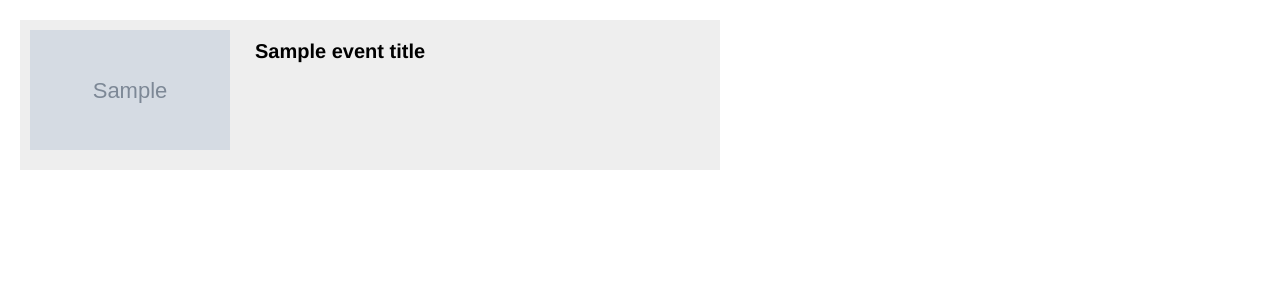
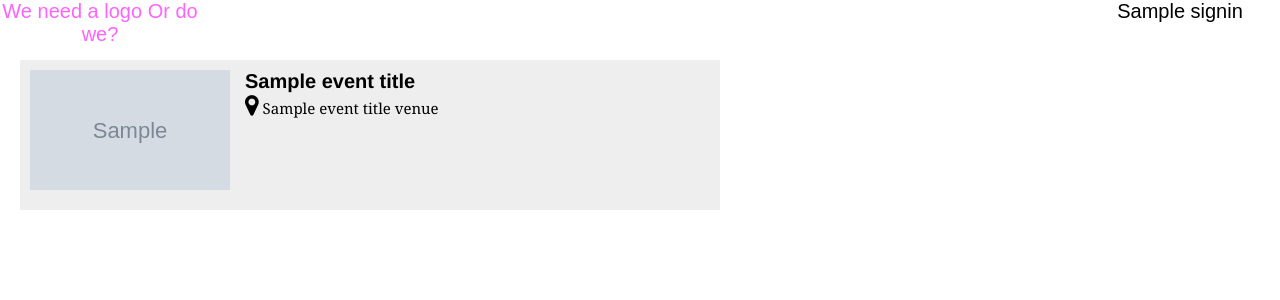
Before and after one commit to ruhsane/FinalProject, a Python web app: template Templates/results.html in a window 1280 px wide. Shown: the top 300 px of the page. Run offline with Jinja, Linux system fonts and the light colour scheme; the template is opened without the code that fills it: most values are stand-ins (such as "Sample title", 1, 10 or a date in 2020); grey boxes marked "Sample" are stand-in pictures; some libraries are stand-ins or nearby versions.

Commit message:
no message

```diff
--- a/Templates/results.html
+++ b/Templates/results.html
@@ -2,19 +2,28 @@
 	<head>
 		<link rel="stylesheet" href="resources/listpage.css">
 		<meta name="viewport" content="width=device-width, initial-scale=1">
+		<link href="https://fonts.googleapis.com/css?family=Lobster" rel="stylesheet">
+		<script src="https://ajax.googleapis.com/ajax/libs/jquery/3.2.1/jquery.min.js"></script>
 		<link rel="stylesheet" href="https://cdnjs.cloudflare.com/ajax/libs/font-awesome/4.7.0/css/font-awesome.min.css">
 	</head>
 	<body>
+		<section id="WholeTopPart">
+				<div class="top" id="logo">We need a logo Or do we?</div>
+				<div id="spacer"></div>
+				<div class="top" id="SignIn"> {{Signin}} </div>
+				<!-- <div class="top" id="SignIn">My Events </div> -->
+		</section>
+
 		<ul id="list">
 			{% if error %}
 				{{error}}
 			{% else %}
 				{% for title in eventTitles %}
-				<div>
+				<div id=contentdiv>
 					<ul>
 						<li>
 							<img src = {{eventTitlePhotoUrl[title]}}></a>
-							<h3><li><a href = "/event_specifics?id={{eventTitleId[title]}}&category={{eventCategory[title]}}">{{title}}</a></li></h3>
+							<h3><a href = "/event_specifics?id={{eventTitleId[title]}}&category={{eventCategory[title]}}">{{title}}</a></h3>
 							<p><i class="fa fa-map-marker" style="font-size:24px"></i>
 								{{eventTitleVenue[title]}}</p>
 						</li>
@@ -24,10 +33,6 @@
 			{% endif %}
 		</ul>
 
-
-
-
-
 		<!-- <img id="fadeimg" src="http://pa1.narvii.com/6461/57d12880e007e56dc1e43bd99393ed8a6f3166c0_hq.gif"> -->
 	</body>
 </html>
--- a/static_folder/listpage.css
+++ b/static_folder/listpage.css
@@ -1,43 +1,39 @@
-#list {
-    -webkit-animation: fadein 2s; /* Safari, Chrome and Opera > 12.1 */
-       -moz-animation: fadein 2s; /* Firefox < 16 */
-        -ms-animation: fadein 2s; /* Internet Explorer */
-         -o-animation: fadein 2s; /* Opera < 12.1 */
-            animation: fadein 2s;
+
+.top{
+  height: 40px;
+  width: 200px;
+  text-align: center;
+  align-items: center;
+  /*border: 1px solid grey;*/
 }
 
-@keyframes fadein {
-    from { opacity: 0; }
-    to   { opacity: 1; }
+#spacer {
+  flex-grow: 1;
 }
 
- /*Firefox < 16 */
-@-moz-keyframes fadein {
-    from { opacity: 0; }
-    to   { opacity: 1; }
+#WholeTopPart {
+  /*border: 1px solid grey;*/
+  display: flex; /*Always need for flex positioning*/
+  justify-content: center;
+  /*margin-top: 3px;*/
 }
 
- /*Safari, Chrome and Opera > 12.1 */
-@-webkit-keyframes fadein {
-    from { opacity: 0; }
-    to   { opacity: 1; }
+#logo {
+  font-family: Chalkduster, fantasy;
+  color: #FD64FD;
+  font-size: 20px;
 }
 
-/* Internet Explorer */
-@-ms-keyframes fadein {
-    from { opacity: 0; }
-    to   { opacity: 1; }
+#SignIn {
+  /*font-family: Comic Sans MS, Comic Sans, cursive;*/
+  font-family: Chalkduster, fantasy;
+  font-size: 20px;
 }
 
-/* Opera < 12.1 */
-@-o-keyframes fadein {
-    from { opacity: 0; }
-    to   { opacity: 1; }
-}
 
 a:-webkit-any-link {
     color: black;
-    cursor: auto;
+    cursor: pointer;
     text-decoration: none;
 }
 
@@ -48,11 +44,12 @@
 
 * {margin: 0; padding: 0;}
 
-div {
+#contentdiv {
   margin: 20px;
   width: 700px;
   height: 150px;
   background: #eee;
+  cursor: default;
 }
 
 ul {
@@ -91,40 +88,78 @@
 }
 
 
+/*
+#fadeimg {
+    /*-webkit-animation: fadeout 2s; /* Safari, Chrome and Opera > 12.1*/
+       /*-moz-animation: fadeout 2s; Firefox < 16*/
+        /*-ms-animation: fadeout 2s; Internet Explorer */
+         /*-o-animation: fadeout 2s; Opera < 12.1 */
+            /*animation: fadeout 2s;
+}*/
 
-#fadeimg {
-    -webkit-animation: fadeout 2s; /* Safari, Chrome and Opera > 12.1 */
-       -moz-animation: fadeout 2s; /* Firefox < 16 */
-        -ms-animation: fadeout 2s; /* Internet Explorer */
-         -o-animation: fadeout 2s; /* Opera < 12.1 */
-            animation: fadeout 2s;
-}
+/*@keyframes fadeout {
+    from { opacity: 1; visibility: visible; }
+    to   { opacity: 0; visibility: hidden; }
+}*/
 
-@keyframes fadeout {
+/* Firefox < 16 */
+/*@-moz-keyframes fadeout {
+    from { opacity: 1; visibility: visible; }
+    to   { opacity: 0; visibility: hidden; }
+}*/
+
+/* Safari, Chrome and Opera > 12.1 */
+/*@-webkit-keyframes fadeout {
+    from { opacity: 1; visibility: visible; }
+    to   { opacity: 0; visibility: hidden; }
+}*/
+
+/* Internet Explorer */
+/*@-ms-keyframes fadeout {
+    from { opacity: 1; visibility: visible; }
+    to   { opacity: 0; visibility: hidden; }
+}*/
+
+/* Opera < 12.1 */
+/*@-o-keyframes fadeout {
     from { opacity: 1; visibility: visible; }
     to   { opacity: 0; visibility: hidden; }
 }
+*/
 
-/* Firefox < 16 */
-@-moz-keyframes fadeout {
-    from { opacity: 1; visibility: visible; }
-    to   { opacity: 0; visibility: hidden; }
+#list {
+    -webkit-animation: fadein 2s; /* Safari, Chrome and Opera > 12.1 */
+       -moz-animation: fadein 2s; /* Firefox < 16 */
+        -ms-animation: fadein 2s; /* Internet Explorer */
+         -o-animation: fadein 2s; /* Opera < 12.1 */
+            animation: fadein 2s;
 }
 
-/* Safari, Chrome and Opera > 12.1 */
-@-webkit-keyframes fadeout {
-    from { opacity: 1; visibility: visible; }
-    to   { opacity: 0; visibility: hidden; }
+@keyframes fadein {
+    from { opacity: 0; }
+    to   { opacity: 1; }
+}
+
+ /*Firefox < 16 */
+@-moz-keyframes fadein {
+    from { opacity: 0; }
+    to   { opacity: 1; }
+}
+
+ /*Safari, Chrome and Opera > 12.1 */
+@-webkit-keyframes fadein {
+    from { opacity: 0; }
+    to   { opacity: 1; }
 }
 
 /* Internet Explorer */
-@-ms-keyframes fadeout {
-    from { opacity: 1; visibility: visible; }
-    to   { opacity: 0; visibility: hidden; }
+@-ms-keyframes fadein {
+    from { opacity: 0; }
+    to   { opacity: 1; }
 }
 
 /* Opera < 12.1 */
-@-o-keyframes fadeout {
-    from { opacity: 1; visibility: visible; }
-    to   { opacity: 0; visibility: hidden; }
+@-o-keyframes fadein {
+    from { opacity: 0; }
+    to   { opacity: 1; }
 }
```
Also changed, not shown: main.py (+13 -3 lines).
